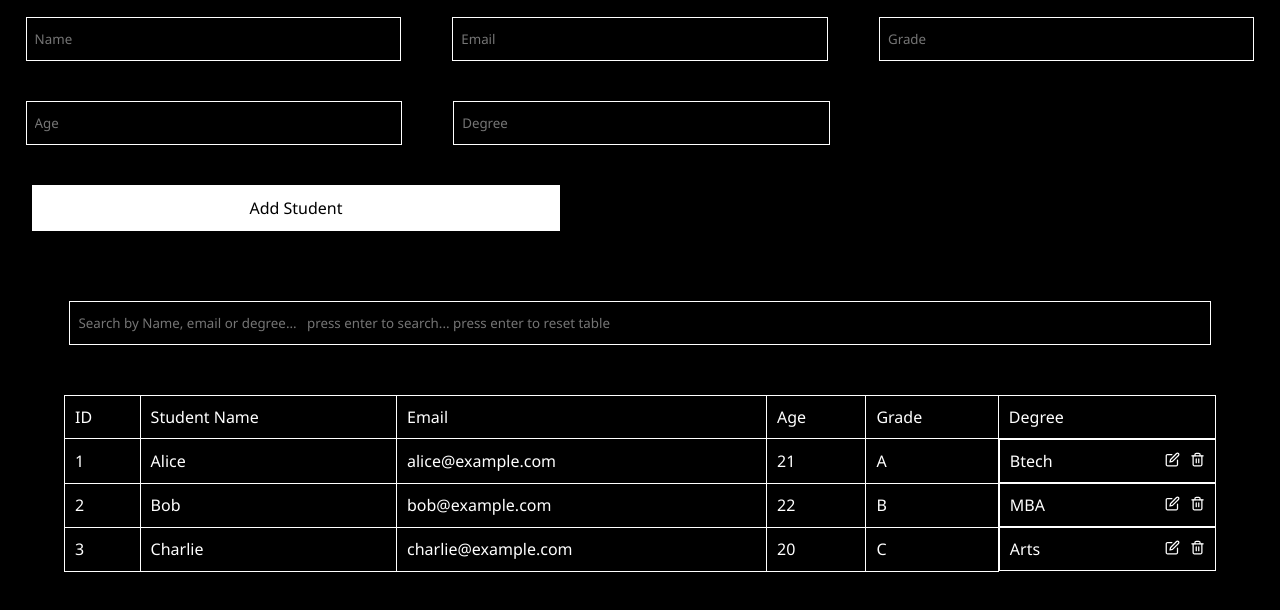
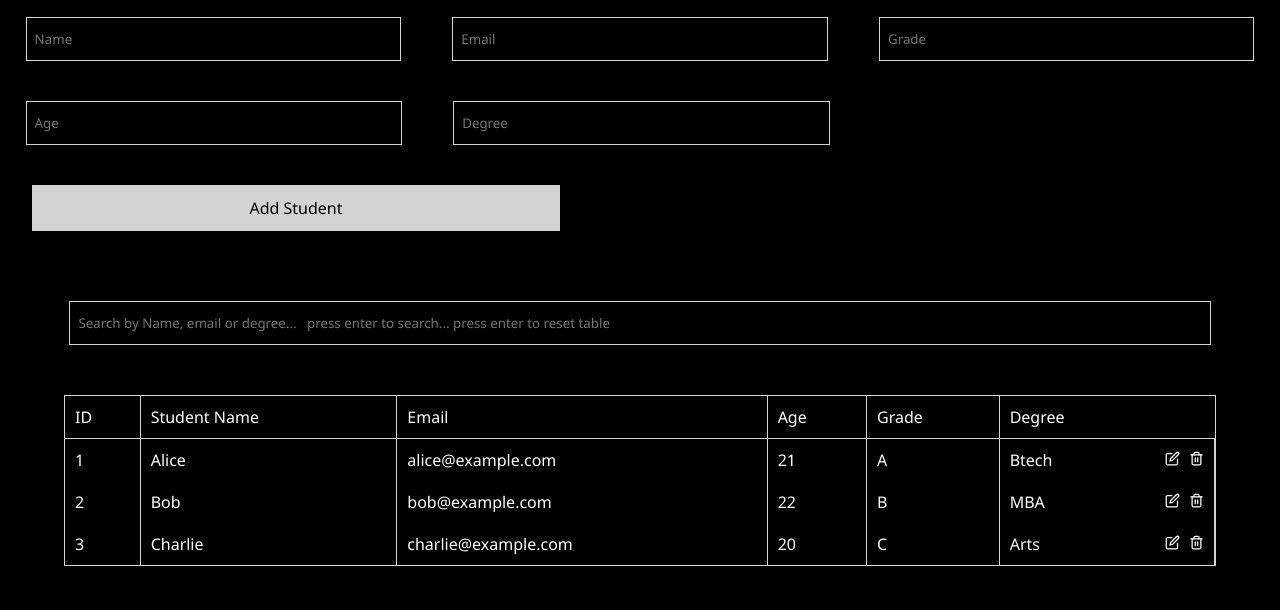
Before and after one commit to pappukr3631/-FE-Student_Management, a plain HTML site: page index.html in a window 1280 px wide. Shown: the part 66-676 px from the top of the page. Drawn offline with Linux system fonts and the light colour scheme.

Commit message:
empty data not allowed & table border modified

```diff
--- a/script.js
+++ b/script.js
@@ -7,6 +7,9 @@ let students = [
 // Show Default Data in Table
 showDefaultData();
 function showDefaultData() {
+    // clear the table before showing all the data
+    const tbody = document.getElementById("table-body");
+    tbody.innerHTML = '';
     for(let i=0; i<students.length; i++) {
         appendDataToTable(students[i]);
     }
@@ -19,6 +22,12 @@ function addStudent() {
     const email = document.getElementById("email-input");
     const grade = document.getElementById("grade-input");
     const degree = document.getElementById("degree-input");
+
+    // All fields required
+    if(name.value == '' || age.value == '' || email.value == '' || grade.value == '' || degree.value == '') {
+        alert("All fields required");
+        return;
+    }
 
     let data = {
         ID: getMaxID() + 1,
@@ -107,7 +116,7 @@ function deleteDataFromArray(idToRemove) {
 }
 
 // Edit Student functionality
-let indexToEdit = -1;
+let indexToEdit = 0;
 let rowToEdit = null;
 function edit(element) {
     rowToEdit = element.closest("tr");
--- a/style.css
+++ b/style.css
@@ -29,13 +29,13 @@ form {
     width: 28%;
     padding: 12px 8px;
     margin: 20px 2%;
-    border: 1px solid white;
+    border: 1px solid lightgray;
 }
 
 #submit {
     width: 40%;
     color: black;
-    background-color: white;
+    background-color: lightgray;
     border: none;
     margin: 20px 2.5%;
     padding: 12px 8px;
@@ -49,7 +49,7 @@ form {
 
 .search-box {
     width: 89vw;
-    border: 1px solid white;
+    border: 1px solid lightgray;
     margin: 50px auto;
 }
 
@@ -67,8 +67,15 @@ table {
     text-align: left;
 }
 
+table, th {
+    border: 1px solid lightgrey;
+}
+
+td {
+    border-right: 1px solid lightgray;
+}
+
 th, td {
-    border: 1px solid white;
     padding: 10px;
     font-weight: 400;
 }
```
Also changed, not shown: index.html (+0 -1 lines).
